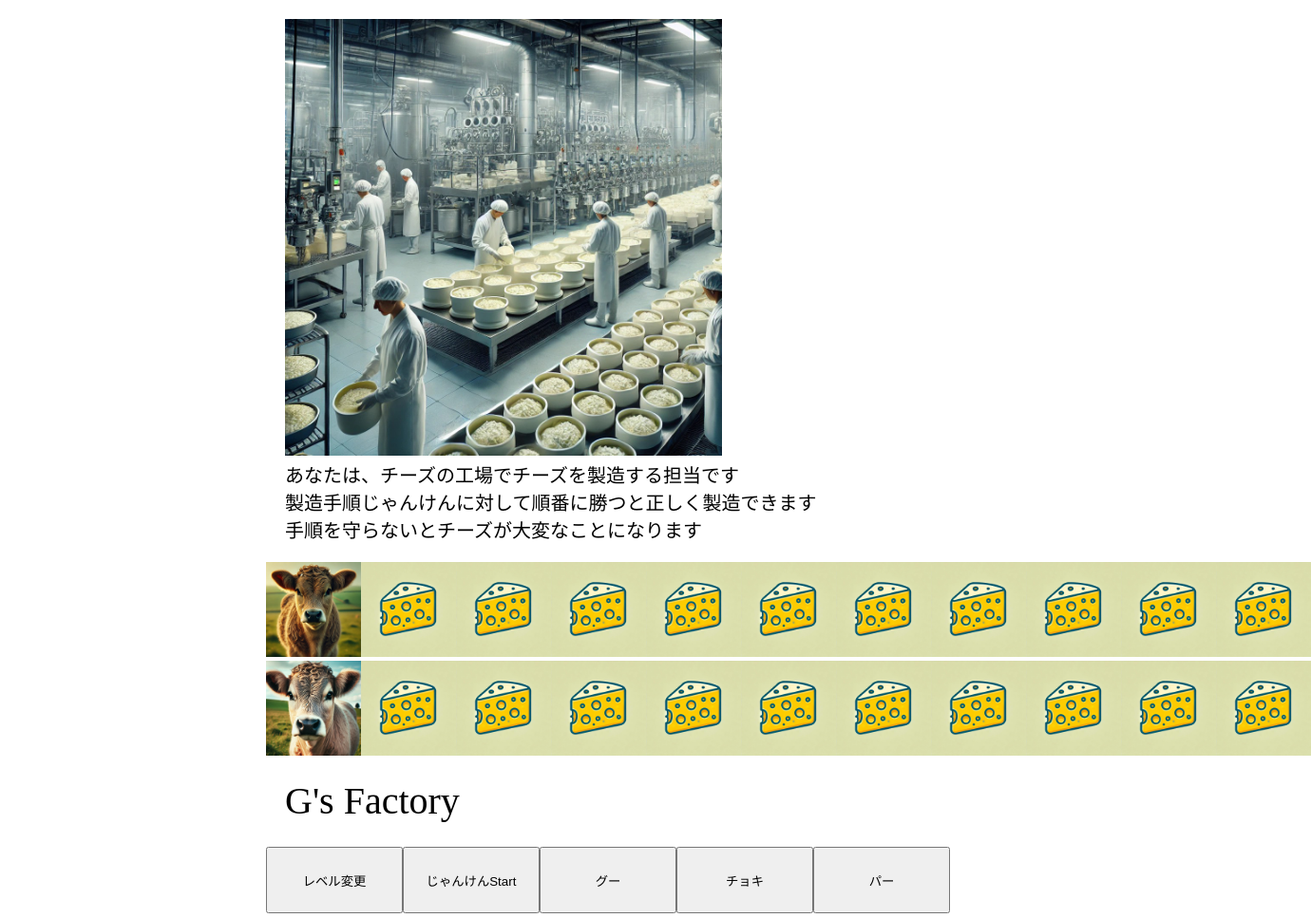
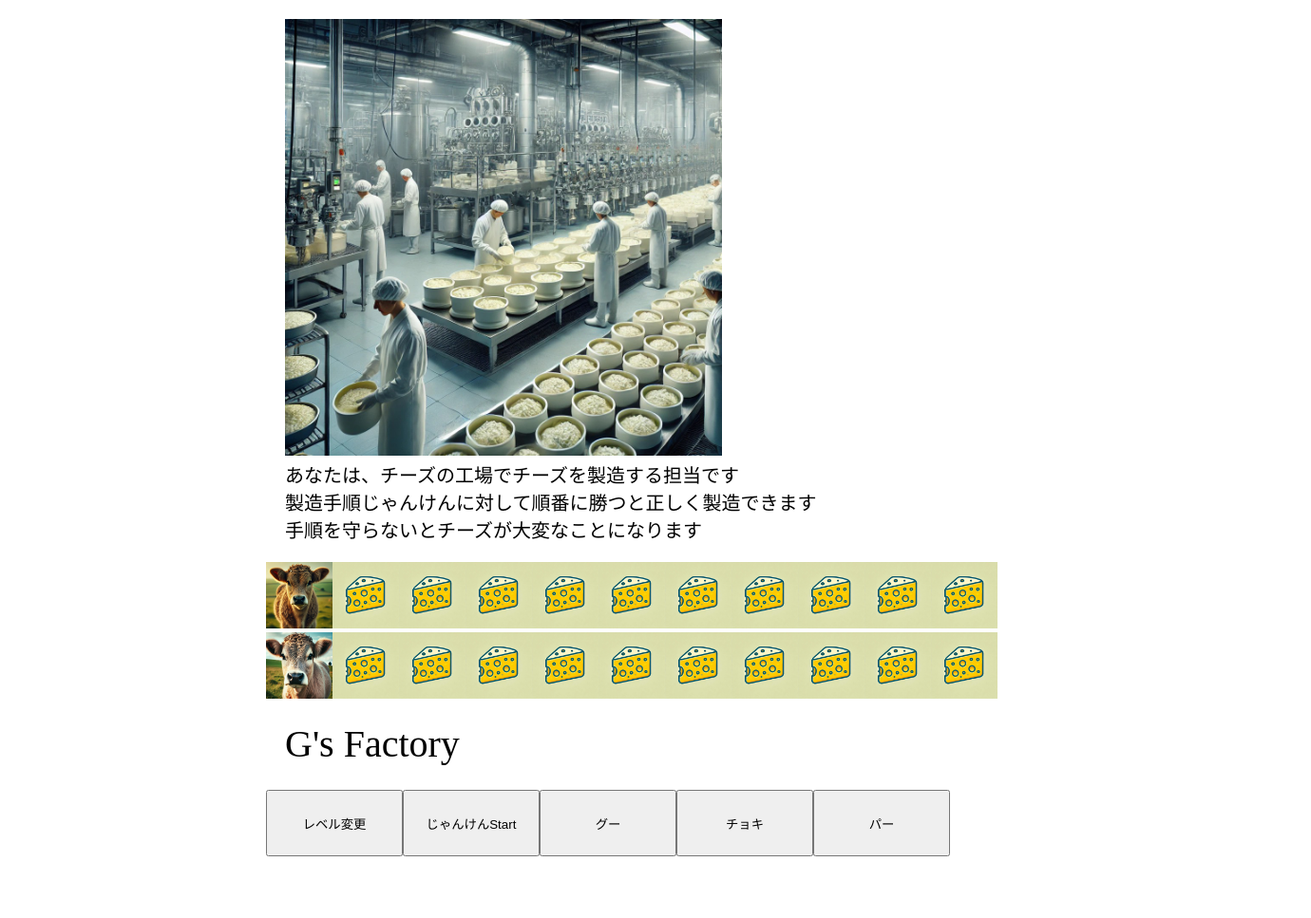
Before and after one commit to tacoTortilla/gs_01_omikuji, a plain HTML site: page index.html in a window 1280 px wide. Shown: the whole page at 95% size, 1380 px wide, since content can reach past the window. After the commit the page ends 907 px from the top, so only its background shows below. Drawn offline with nearby package versions, Linux system fonts and the light colour scheme.

Commit message:
画像サイズ変更

```diff
--- a/css/janken.css
+++ b/css/janken.css
@@ -31,6 +31,11 @@ section {
 	width: 100px; /* 幅は100ピクセルに設定 */
 }
 
+.small_image_width70pix {
+	height: auto; /* 高さは自動調整して縦横比を維持 */
+	width: 70px; /* 幅は100ピクセルに設定 */
+}
+
 .small_image_width460pix {
 	height: auto; /* 高さは自動調整して縦横比を維持 */
 	width: 460px; /* 幅は100ピクセルに設定 */
--- a/index.html
+++ b/index.html
@@ -38,31 +38,31 @@
     </div>
 
     <div class="img_table1">
-      <div><img src="images/factory04.jpg" class="small_image_width100pix"></div>
-      <div><img src="images/jk_type0.jpg" class="small_image_width100pix" id="img01"></div>
-      <div><img src="images/jk_type0.jpg" class="small_image_width100pix" id="img02"></div>
-      <div><img src="images/jk_type0.jpg" class="small_image_width100pix" id="img03"></div>
-      <div><img src="images/jk_type0.jpg" class="small_image_width100pix" id="img04"></div>
-      <div><img src="images/jk_type0.jpg" class="small_image_width100pix" id="img05"></div>
-      <div><img src="images/jk_type0.jpg" class="small_image_width100pix" id="img06"></div>
-      <div><img src="images/jk_type0.jpg" class="small_image_width100pix" id="img07"></div>
-      <div><img src="images/jk_type0.jpg" class="small_image_width100pix" id="img08"></div>
-      <div><img src="images/jk_type0.jpg" class="small_image_width100pix" id="img09"></div>
-      <div><img src="images/jk_type0.jpg" class="small_image_width100pix" id="img10"></div>
+      <div><img src="images/factory04.jpg" class="small_image_width70pix"></div>
+      <div><img src="images/jk_type0.jpg" class="small_image_width70pix" id="img01"></div>
+      <div><img src="images/jk_type0.jpg" class="small_image_width70pix" id="img02"></div>
+      <div><img src="images/jk_type0.jpg" class="small_image_width70pix" id="img03"></div>
+      <div><img src="images/jk_type0.jpg" class="small_image_width70pix" id="img04"></div>
+      <div><img src="images/jk_type0.jpg" class="small_image_width70pix" id="img05"></div>
+      <div><img src="images/jk_type0.jpg" class="small_image_width70pix" id="img06"></div>
+      <div><img src="images/jk_type0.jpg" class="small_image_width70pix" id="img07"></div>
+      <div><img src="images/jk_type0.jpg" class="small_image_width70pix" id="img08"></div>
+      <div><img src="images/jk_type0.jpg" class="small_image_width70pix" id="img09"></div>
+      <div><img src="images/jk_type0.jpg" class="small_image_width70pix" id="img10"></div>
     </div>
 
     <div class="img_table1">
-      <div><img src="images/factory06.jpg" class="small_image_width100pix"></div>
-      <div><img src="images/jk_type0.jpg" class="small_image_width100pix" id="img11"></div>
-      <div><img src="images/jk_type0.jpg" class="small_image_width100pix" id="img12"></div>
-      <div><img src="images/jk_type0.jpg" class="small_image_width100pix" id="img13"></div>
-      <div><img src="images/jk_type0.jpg" class="small_image_width100pix" id="img14"></div>
-      <div><img src="images/jk_type0.jpg" class="small_image_width100pix" id="img15"></div>
-      <div><img src="images/jk_type0.jpg" class="small_image_width100pix" id="img16"></div>
-      <div><img src="images/jk_type0.jpg" class="small_image_width100pix" id="img17"></div>
-      <div><img src="images/jk_type0.jpg" class="small_image_width100pix" id="img18"></div>
-      <div><img src="images/jk_type0.jpg" class="small_image_width100pix" id="img19"></div>
-      <div><img src="images/jk_type0.jpg" class="small_image_width100pix" id="img20"></div>
+      <div><img src="images/factory06.jpg" class="small_image_width70pix"></div>
+      <div><img src="images/jk_type0.jpg" class="small_image_width70pix" id="img11"></div>
+      <div><img src="images/jk_type0.jpg" class="small_image_width70pix" id="img12"></div>
+      <div><img src="images/jk_type0.jpg" class="small_image_width70pix" id="img13"></div>
+      <div><img src="images/jk_type0.jpg" class="small_image_width70pix" id="img14"></div>
+      <div><img src="images/jk_type0.jpg" class="small_image_width70pix" id="img15"></div>
+      <div><img src="images/jk_type0.jpg" class="small_image_width70pix" id="img16"></div>
+      <div><img src="images/jk_type0.jpg" class="small_image_width70pix" id="img17"></div>
+      <div><img src="images/jk_type0.jpg" class="small_image_width70pix" id="img18"></div>
+      <div><img src="images/jk_type0.jpg" class="small_image_width70pix" id="img19"></div>
+      <div><img src="images/jk_type0.jpg" class="small_image_width70pix" id="img20"></div>
     </div>
 
     <div class="titleB">
```
